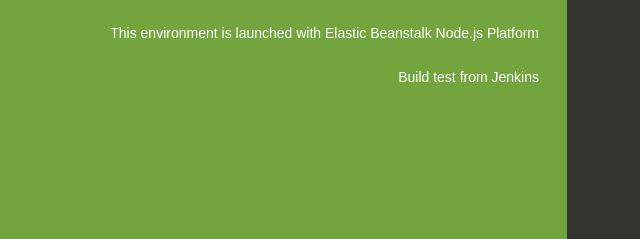
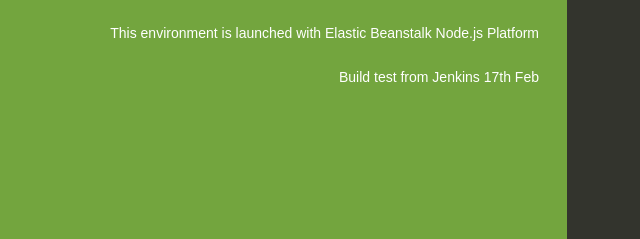
Before and after one commit to krishnappan/Nodejs, a website: page index.html in a window 1280 px wide. Shown: the part 330-569 px from the top of the page, 73-713 px from the left. Drawn offline with Linux system fonts and the light colour scheme.

Commit message:
index fils has changed

```diff
--- a/index.html
+++ b/index.html
@@ -77,7 +77,7 @@
       <h1>Congratulations</h1>
       <p>Your first AWS Elastic Beanstalk Node.js application is now running on your own dedicated environment in the AWS Cloud</p>
       <p>This environment is launched with Elastic Beanstalk Node.js Platform</p>
-      <p>Build test from Jenkins</p>
+      <p>Build test from Jenkins 17th Feb</p>
     </div>
     <div class="linksColumn">
       <h2>What's Next?</h2>
```
